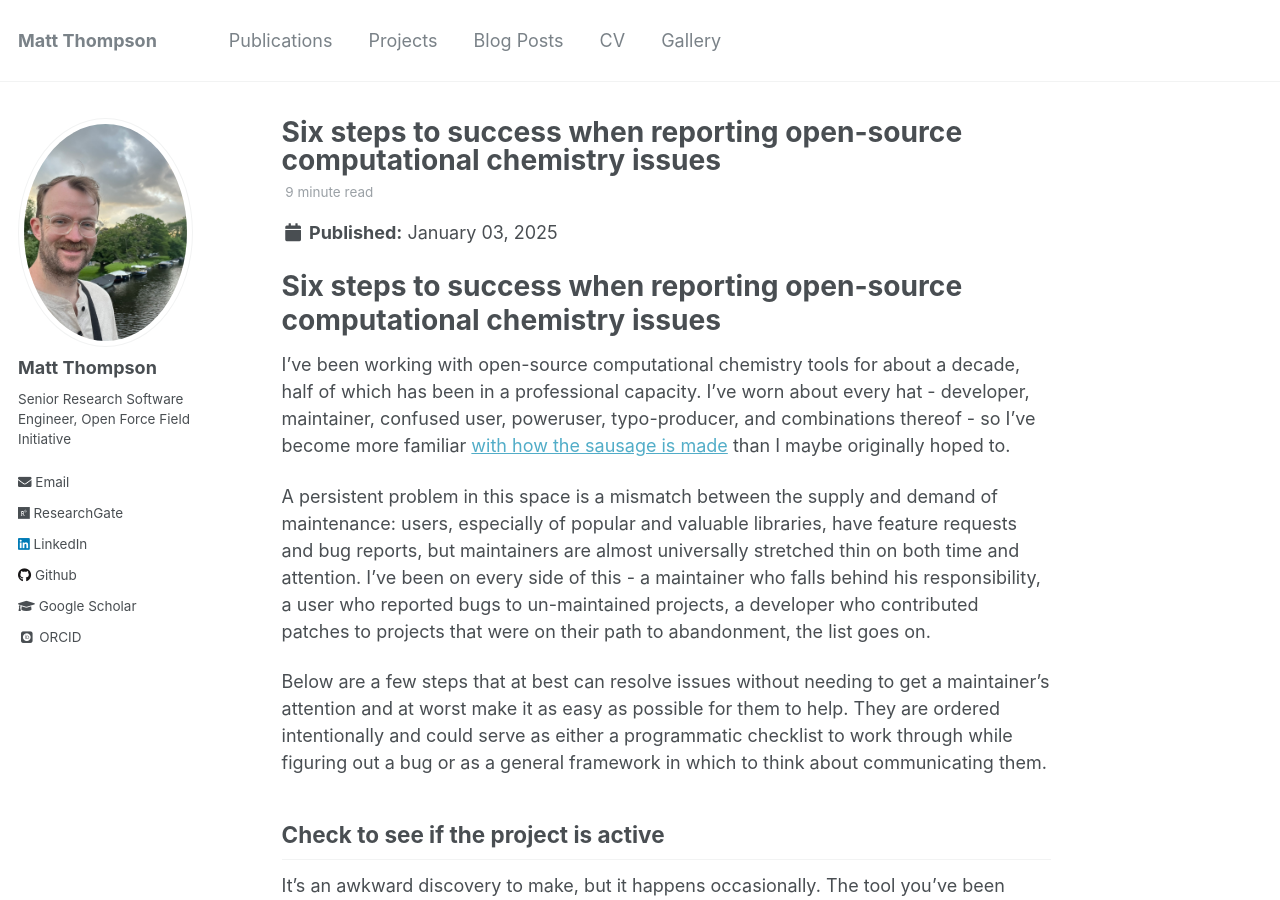
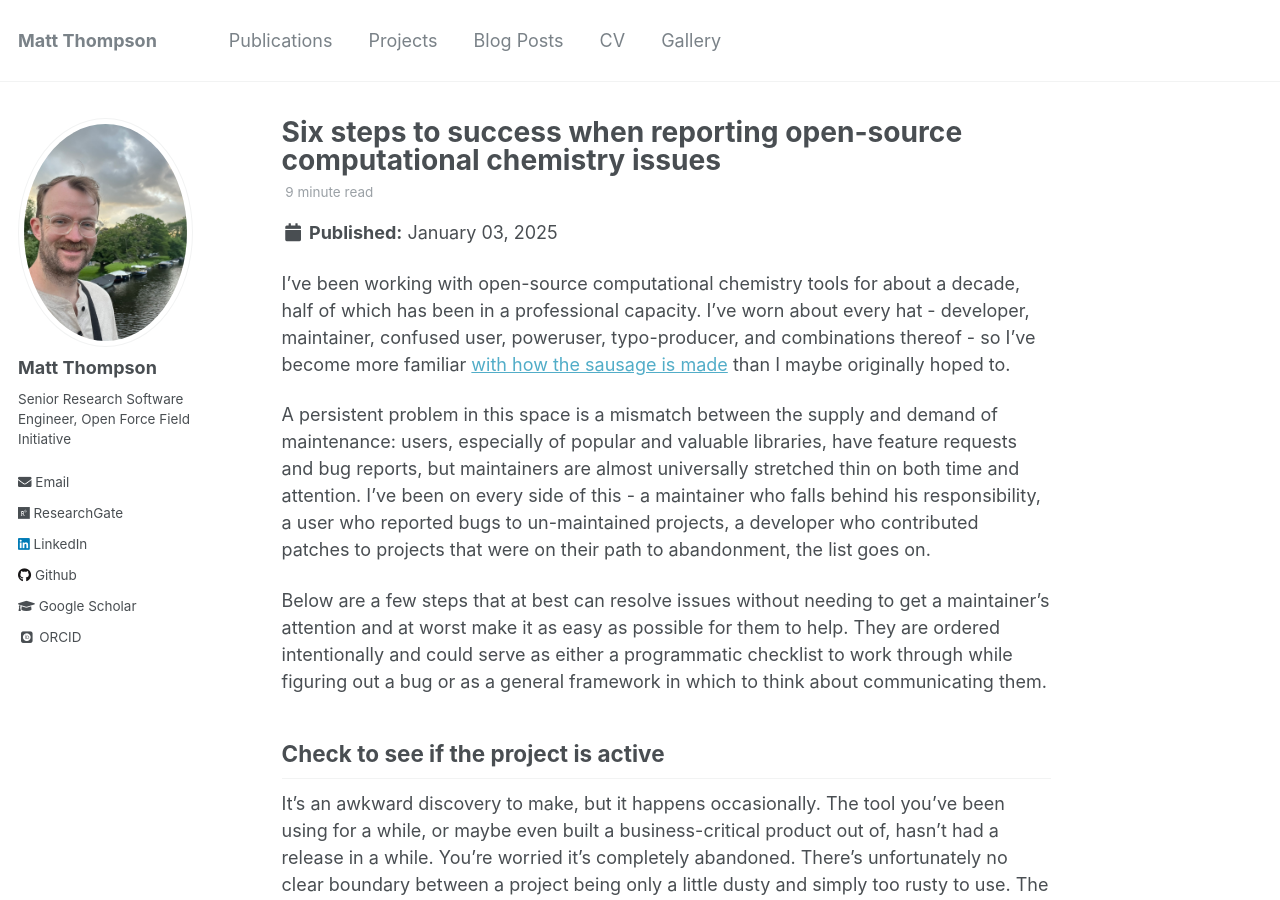
Before and after one commit to mattwthompson/mattwthompson.github.io, a Jekyll site: the page built from _posts/2025-01-03-issues.md, in a window 1280 px wide and 900 px high. Built offline with Jekyll 4.4.1, drawn with Linux system fonts in a browser that asks for light colours; some web fonts are replaced.

Commit message:
Remove duplicate title

```diff
--- a/_posts/2025-01-03-issues.md
+++ b/_posts/2025-01-03-issues.md
@@ -7,8 +7,6 @@ tags:
   - github
   - maintenance
 ---
-
-# Six steps to success when reporting open-source computational chemistry issues
 
 I've been working with open-source computational chemistry tools for about a decade, half of which has been in a professional capacity. I've worn about every hat - developer, maintainer, confused user, poweruser, typo-producer, and combinations thereof - so I've become more familiar [with how the sausage is made](https://xkcd.com/2347/) than I maybe originally hoped to.
 
```
